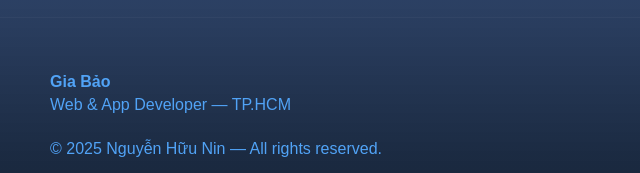
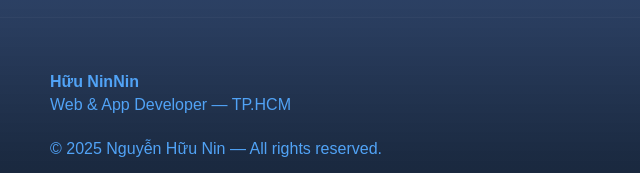
Before and after one commit to 24050075-bot/portfolio-Nin, a plain HTML site: page index.html in a window 1280 px wide. Shown: the part 2214-2387 px from the top of the page, 0-640 px from the left. Drawn offline with Linux system fonts and the light colour scheme.

Commit message:
Update index.html

```diff
--- a/index.html
+++ b/index.html
@@ -177,7 +177,7 @@
   <footer class="site-footer">
     <div class="container footer-grid">
       <div class="footer-brand">
-        <h4>Gia Bảo</h4>
+        <h4>Hữu NinNin</h4>
         <p>Web & App Developer — TP.HCM</p>
       </div>
 
```
